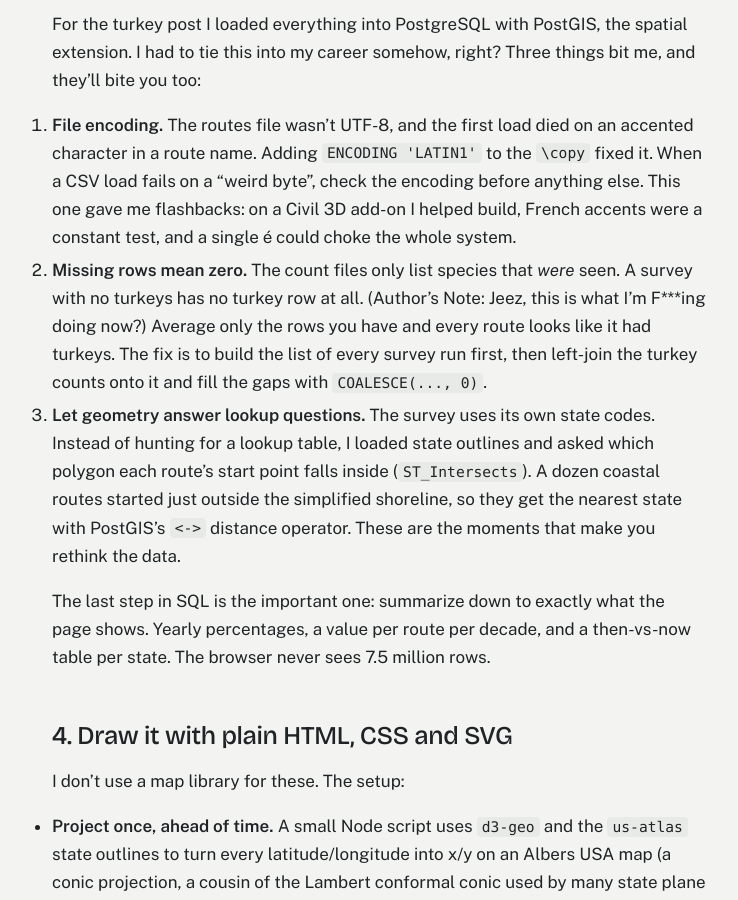
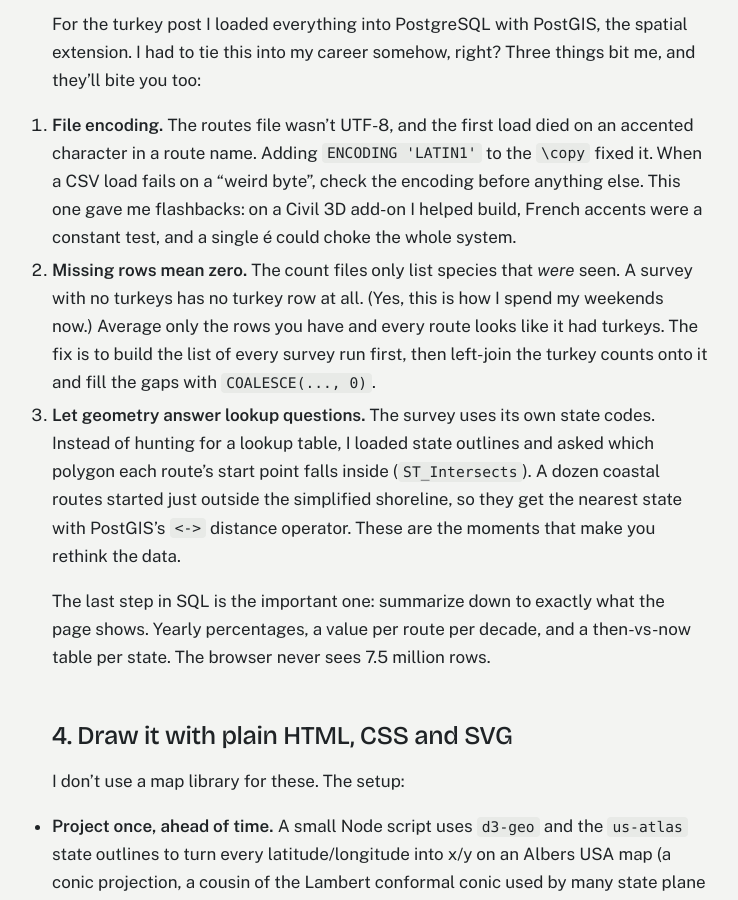
Before and after one commit to fiftyshadesofgrading/Homepage, a Jekyll site: the page built from _posts/2026-11-28-from-data-set-to-web-page.md, in a window 1280 px wide and 900 px high, scrolled down 1997 px. Shown: the whole window, without its empty margins (260-998 px from the left). Built offline with Jekyll 4.4.1, drawn with Linux system fonts in a browser that asks for light colours.

Commit message:
Swap the swear joke for a clean one
Co-Authored-By: Claude Opus 5.5 <noreply@anthropic.com>
Claude-Session: https://claude.ai/code/session_013ZxynV86zda2cnQeKBEitN

```diff
--- a/_posts/2026-11-28-from-data-set-to-web-page.md
+++ b/_posts/2026-11-28-from-data-set-to-web-page.md
@@ -42,7 +42,7 @@ If the page ever needs rebuilding, the scripts with the raw data folder get me b
 For the turkey post I loaded everything into PostgreSQL with PostGIS, the spatial extension. I had to tie this into my career somehow, right? Three things bit me, and they'll bite you too:
 
 1. **File encoding.** The routes file wasn't UTF-8, and the first load died on an accented character in a route name. Adding `ENCODING 'LATIN1'` to the `\copy` fixed it. When a CSV load fails on a "weird byte", check the encoding before anything else. This one gave me flashbacks: on a Civil 3D add-on I helped build, French accents were a constant test, and a single é could choke the whole system.
-2. **Missing rows mean zero.** The count files only list species that *were* seen. A survey with no turkeys has no turkey row at all. (Author's Note: Jeez, this is what I'm F***ing doing now?) Average only the rows you have and every route looks like it had turkeys. The fix is to build the list of every survey run first, then left-join the turkey counts onto it and fill the gaps with `COALESCE(..., 0)`.
+2. **Missing rows mean zero.** The count files only list species that *were* seen. A survey with no turkeys has no turkey row at all. (Yes, this is how I spend my weekends now.) Average only the rows you have and every route looks like it had turkeys. The fix is to build the list of every survey run first, then left-join the turkey counts onto it and fill the gaps with `COALESCE(..., 0)`.
 3. **Let geometry answer lookup questions.** The survey uses its own state codes. Instead of hunting for a lookup table, I loaded state outlines and asked which polygon each route's start point falls inside (`ST_Intersects`). A dozen coastal routes started just outside the simplified shoreline, so they get the nearest state with PostGIS's `<->` distance operator. These are the moments that make you rethink the data.
 
 The last step in SQL is the important one: summarize down to exactly what the page shows. Yearly percentages, a value per route per decade, and a then-vs-now table per state. The browser never sees 7.5 million rows.
```
